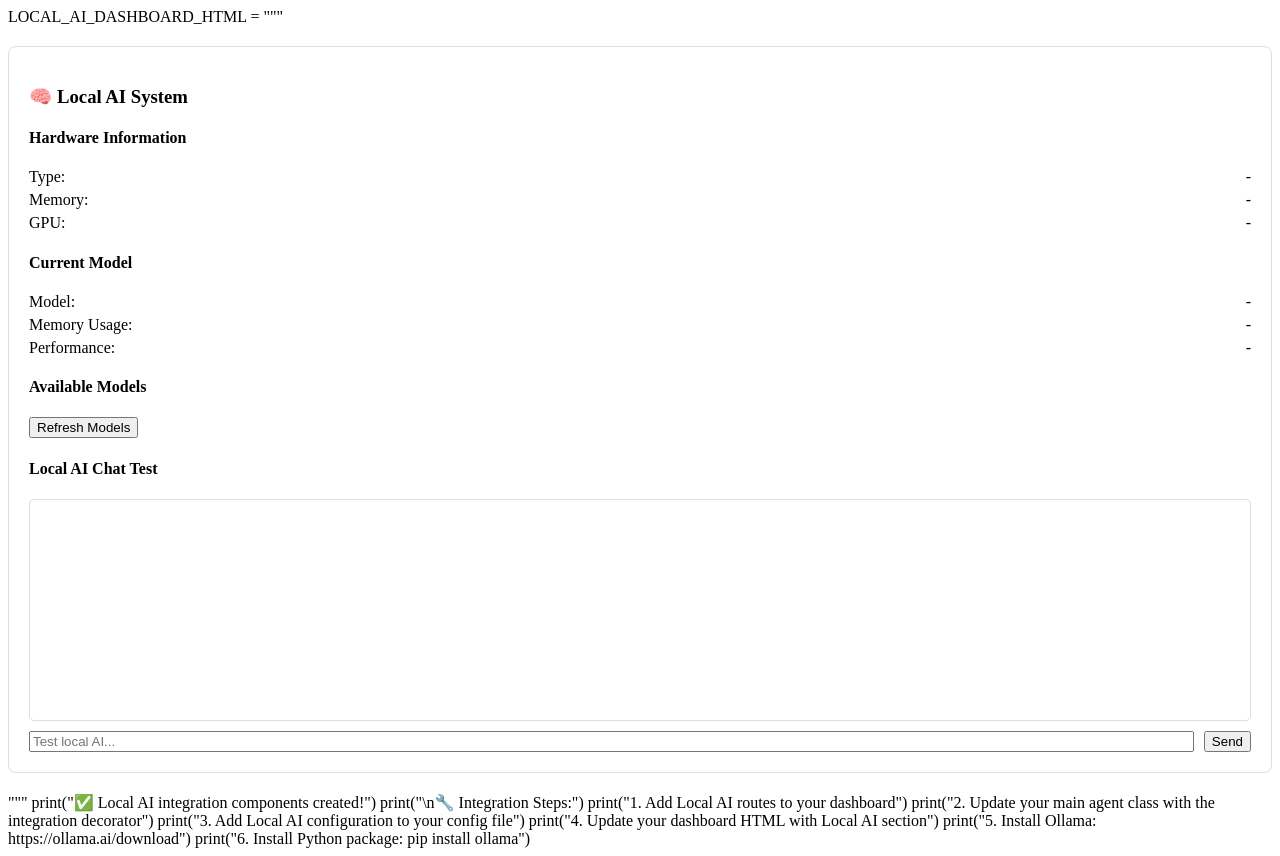
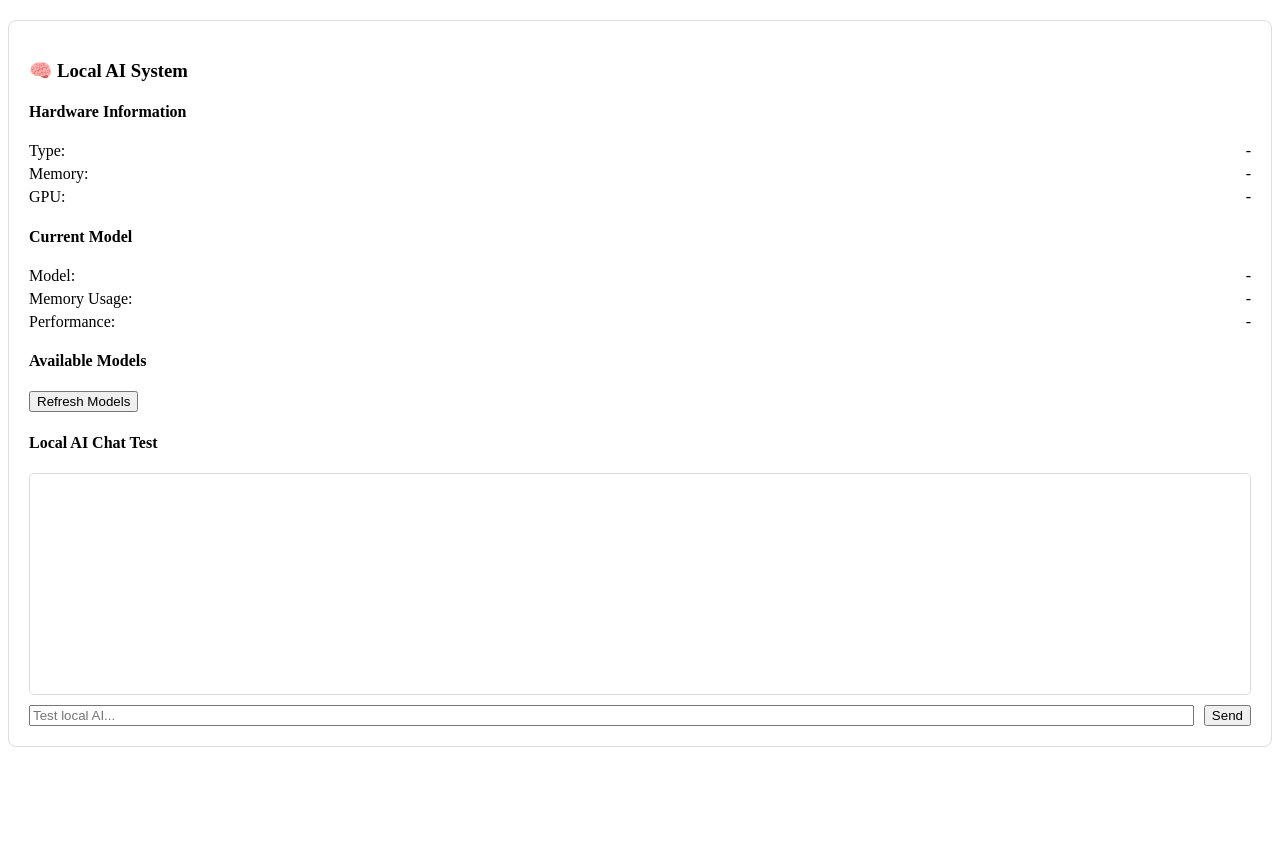
Before and after one commit to stevross-git/ultimate_agent_full_bundle, a Flask app: template ultimate_agent/dashboard/web/templates/ai.html in a window 1280 px wide. After the commit the page ends 747 px from the top, so only its background shows below. Run offline with Flask 3, Linux system fonts and the light colour scheme; the template is opened without the code that fills it, so the values that code supplies are empty; parts of the project's set-up code (start-up, migrations or seed data) failed here and were passed over.

```diff
--- a/ultimate_agent/dashboard/web/templates/ai.html
+++ b/ultimate_agent/dashboard/web/templates/ai.html
@@ -1,4 +1,3 @@
-LOCAL_AI_DASHBOARD_HTML = """
 <!-- Add to dashboard templates -->
 <div class="local-ai-section">
     <h3>🧠 Local AI System</h3>
@@ -300,13 +299,3 @@ document.addEventListener('DOMContentLoaded', function() {
     border-radius: 5px;
 }
 </style>
-"""
-
-print("✅ Local AI integration components created!")
-print("\n🔧 Integration Steps:")
-print("1. Add Local AI routes to your dashboard")
-print("2. Update your main agent class with the integration decorator")
-print("3. Add Local AI configuration to your config file")
-print("4. Update your dashboard HTML with Local AI section")
-print("5. Install Ollama: https://ollama.ai/download")
-print("6. Install Python package: pip install ollama")
```
Also changed, not shown: ultimate_agent/dashboard/web/routes/__init__.py (+21 -0 lines).
